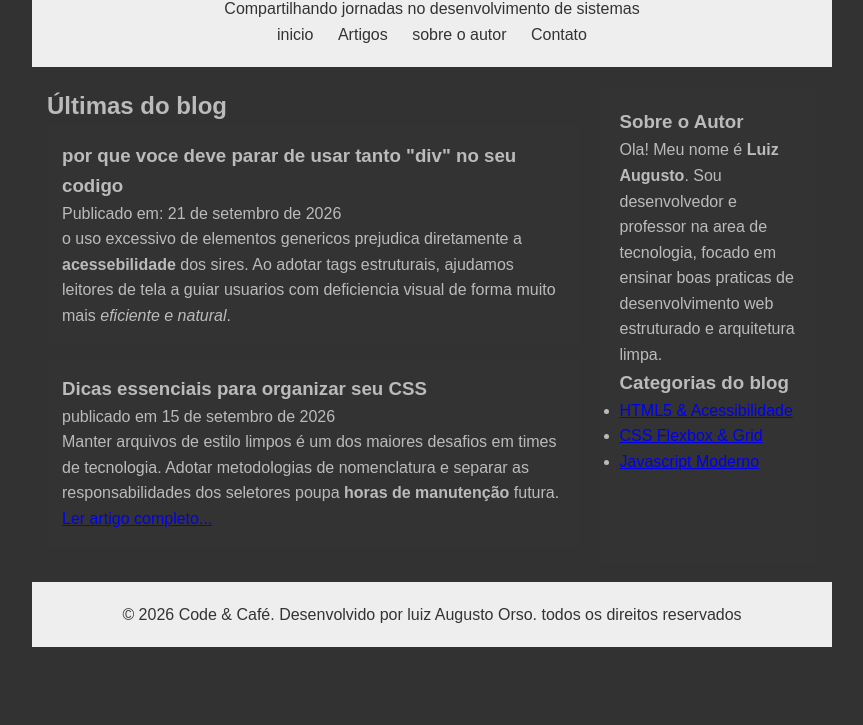
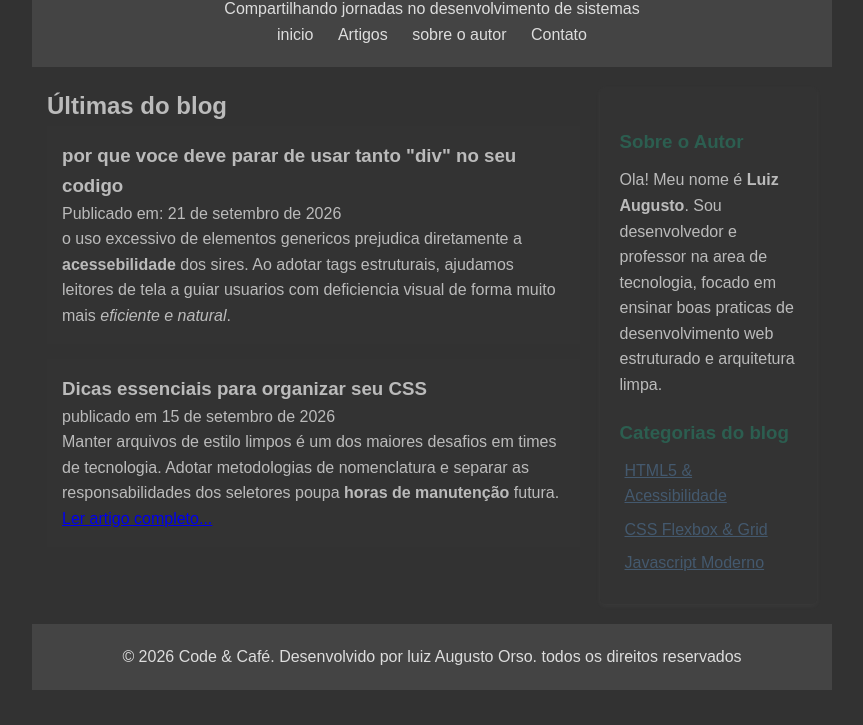
Before and after one commit to wagnerJuniorweb/atividadesWeb, a plain HTML site: page blog semantico/semantico.html in a window 1280 px wide. Shown: the part 75-800 px from the top of the page, without its empty margins (208-1071 px from the left). Drawn offline with Linux system fonts and the light colour scheme.

Commit message:
blog semantico

```diff
--- a/blog semantico/styles.css
+++ b/blog semantico/styles.css
@@ -15,8 +15,8 @@ body{
 }
 
 header, footer{
-    background-color: #eee;
-    color: #333;
+    background-color: #444;
+    color: #ddd;
     text-align: center;
     padding: 20px;
 }
@@ -32,7 +32,7 @@ nav li{
 }
 
 nav a{
-    color: #333;
+    color: #ddd;
     text-decoration: none;
 }
 
@@ -52,6 +52,9 @@ aside{
     flex: 1;
     background-color: #333;
     padding: 20px;
+    border-radius: 5px;
+    box-shadow: 0 2px 5px rgba(200, 200, 200, 0.05);
+    height: fit-content;
 
 }
 
@@ -60,3 +63,32 @@ article{
     padding: 15px;
     margin-bottom: 15px;
 }
+
+aside h3{
+    color: #2c5e50;
+    margin: 20px 0 10px 0;
+    padding-bottom: 1px solid #ecf0f1;
+}
+
+aside ul{
+    list-style: none;
+    padding-left: 5px;
+}
+
+aside li{
+    margin-bottom: 8px;
+}
+
+aside a{
+    color: #44596e;
+}
+
+aside a:hover{
+    color: #3498db
+}
+
+@media (max-width: 768px){
+    main{
+        flex-direction: column;
+    }
+}
```
